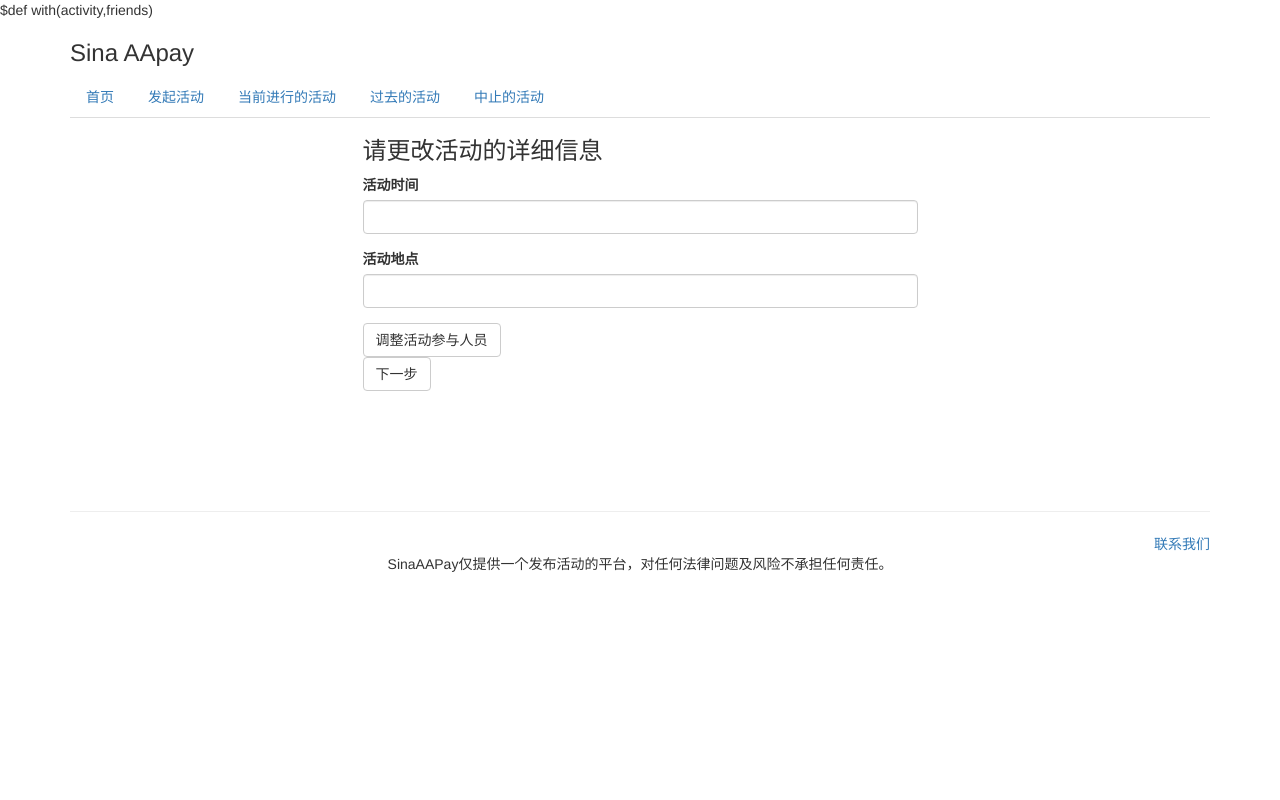
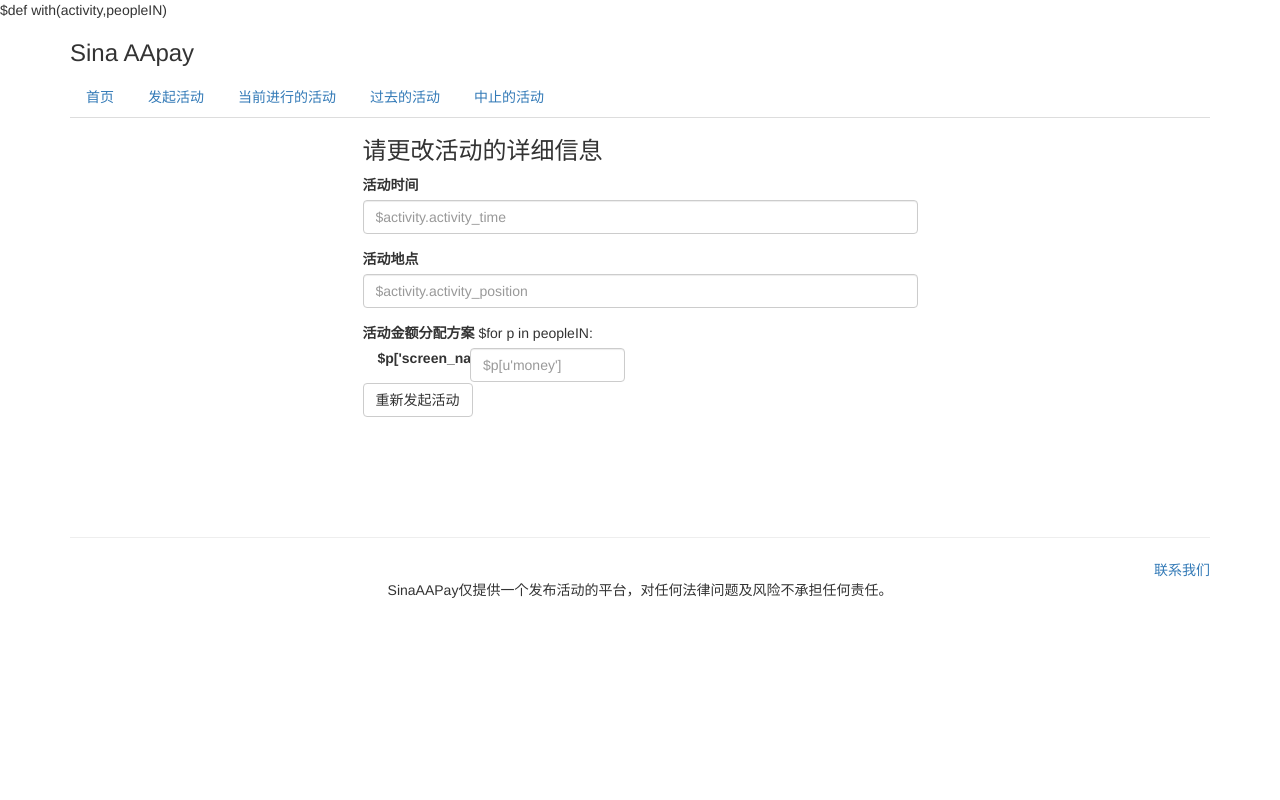
Before and after one commit to rw1993/aapayversion2, a Python web app: template template/redesign_activity2.html in a window 1280 px wide. Run offline with Jinja, Linux system fonts and the light colour scheme; the template is opened without the code that fills it, so the values that code supplies are empty; some libraries are stand-ins or nearby versions.

Commit message:
重定义活动页面2

```diff
--- a/template/redesign_activity2.html
+++ b/template/redesign_activity2.html
@@ -1,4 +1,4 @@
-$def with(activity,friends)
+$def with(activity,peopleIN)
 <!DOCTYPE html>
 <html>
 		  <head>
@@ -8,15 +8,6 @@ $def with(activity,friends)
 		  <script src="http://apps.bdimg.com/libs/jquery/2.0.0/jquery.min.js"></script>
 		  <script src="http://apps.bdimg.com/libs/bootstrap/3.0.3/css/bootstrap-theme.min.css"></script>
 		  <script src="http://apps.bdimg.com/libs/bootstrap/3.0.3/js/bootstrap.min.js"></script>
-		  <script>
-var pastname="";
-		  var count=0;</script>
-          <script>
-			function showElement()
-			{
-			document.getElementById("choose_friends").style.display="block";
-			}
-		  </script>
 		  </head>
 
 		  <body>
@@ -27,7 +18,7 @@ var pastname="";
                 <h3 class="text-left">Sina AApay </h3>
                 <ul class="nav nav-tabs">
                   <li> <a href="user_index">首页</a> </li>
-                  <li> <a href="#">发起活动</a> </li>
+                  <li> <a href="design_activity">发起活动</a> </li>
                   <li> <a href="current_activity">当前进行的活动</a> </li>
                   <li> <a href="past_activity">过去的活动</a> </li>
                   <li> <a href="refused_activity">中止的活动</a> </li>
@@ -38,7 +29,7 @@ var pastname="";
             <div class="row clearfix">
               <div class="col-md-12 column">
                 <div class="row clearfix">
-                  <form role="form" action="/set_a_activity" method="POST">
+                  <form role="form" action="/redesign_and_set" method="POST">
                   	<div class="col-md-3 column">
                     <br />
                     </div>
@@ -46,47 +37,31 @@ var pastname="";
                       <h3> 请更改活动的详细信息</h3>
                       <div class="form-group">
                         <label for="ActivityTime">活动时间</label>
-                        <input type="" class="form-control" name="ActivityTime"/>
+                        <input type="" class="form-control" name="ActivityTime" placeholder="$activity.activity_time"/>
                       </div>
                       <div class="form-group">
                         <label for="ActivityPosition">活动地点</label>
-                        <input type="" class="form-control" name="ActivityPosition" />
+                        <input type="" class="form-control" name="ActivityPosition" placeholder="$activity.activity_position"/>
                       </div>
-                      <input type="button"  class="btn btn-default" onclick="showElement()" value="调整活动参与人员">
-                      <div id="choose_friends" style="display:none">
-                      <div style='width:200;height:200;overflow-y:scroll;border:1px solid black' >
-                        <ul>
-                          $for friend in friends:
-                              <li>
-                              $ tmp = 1
-                              $for people in activity.people:
-                                  $if people['screen_name']==$friend[u'name']:
-                                      $ tmp = 2
-                                      $break
-                                  $else:
-                                      $ tmp = 1
-                                      $continue
-                              $if tmp==2:
-                                  <input type='checkbox' name='$friend[u'id']' value="$friend[u'id']" checked="true">
-                                  $friend[u'name']
-                              $if tmp==1:
-                                   <input type='checkbox' name='$friend[u'id']' value="$friend[u'id']">
-                                  $friend[u'name']
-                              </li>
-                        </ul>
+                      <div class="form-group">
+                        <label>活动金额分配方案</label>
+                        $for p in peopleIN:
+                            <div class="form-group">
+                            <label for="$p['uid']" class="col-sm-2 control-label">$p['screen_name']</label>
+						    <div class="col-sm-4">
+						    <input type="" class="form-control" name="$p['uid']" placeholder="$p[u'money']"/>
+                            </div>
+                            </div>
                       </div>
-                      </div>
-
-                      <br /><button type="submit" class="btn btn-default">下一步</button>
+                      <br /><button type="submit" class="btn btn-default">重新发起活动</button>
                     </div>
-
                     <div class="col-md-3 column">
                     </div>
                   </form>
                 </div>
               </div>
             </div>
-            <!--页脚-->
+            <!--footer-->
             <div style=" position: relative;bottom:-100px" >
               <hr style="height:2px">
               <div style="text-align:right"> <a href="/us">联系我们</a> </div>
```
